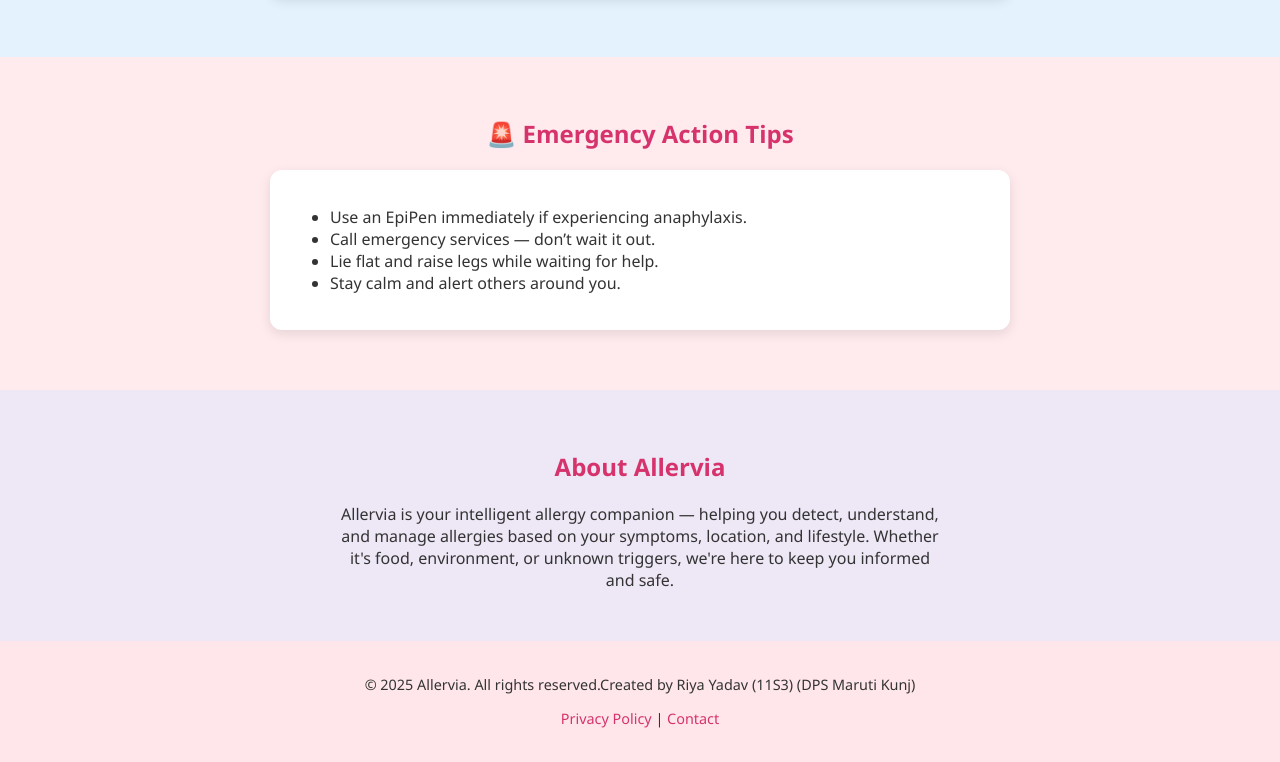
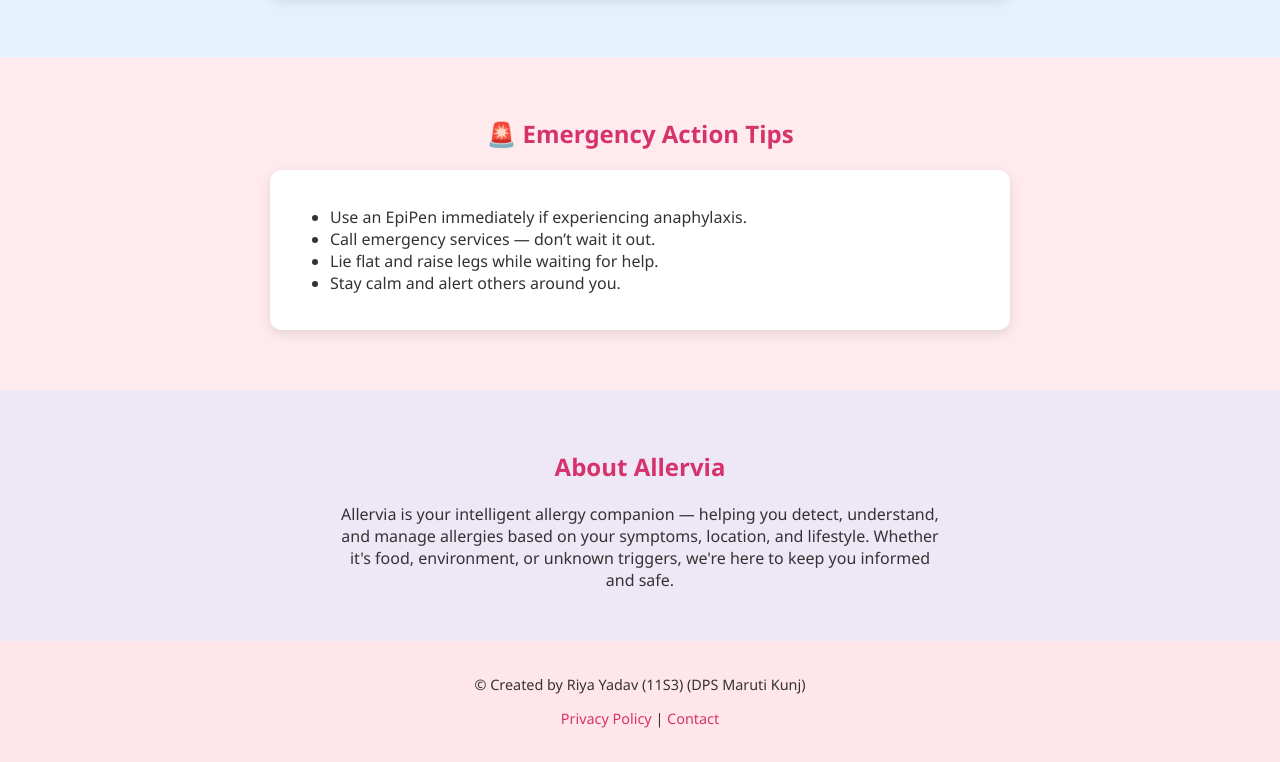
Before and after one commit to Riya20209/Allervia, a plain HTML site: page index.html in a window 1280 px wide. Shown: the part 1097-1859 px from the top of the page. Drawn offline with Linux system fonts and the light colour scheme.

Commit message:
Update index.html

```diff
--- a/index.html
+++ b/index.html
@@ -221,7 +221,7 @@
 
   <!-- Footer -->
   <footer style="text-align: center; padding: 20px; background-color: #ffe6ea; font-size: 0.9em;">
-    <p>&copy; 2025 Allervia. All rights reserved.Created by Riya Yadav (11S3) (DPS Maruti Kunj)</p>
+    <p>&copy; Created by Riya Yadav (11S3) (DPS Maruti Kunj)</p>
     <p><a href="#" style="color: #d6336c; text-decoration: none;">Privacy Policy</a> | <a href="#" style="color: #d6336c; text-decoration: none;">Contact</a></p>
   </footer>
 </body>
```
